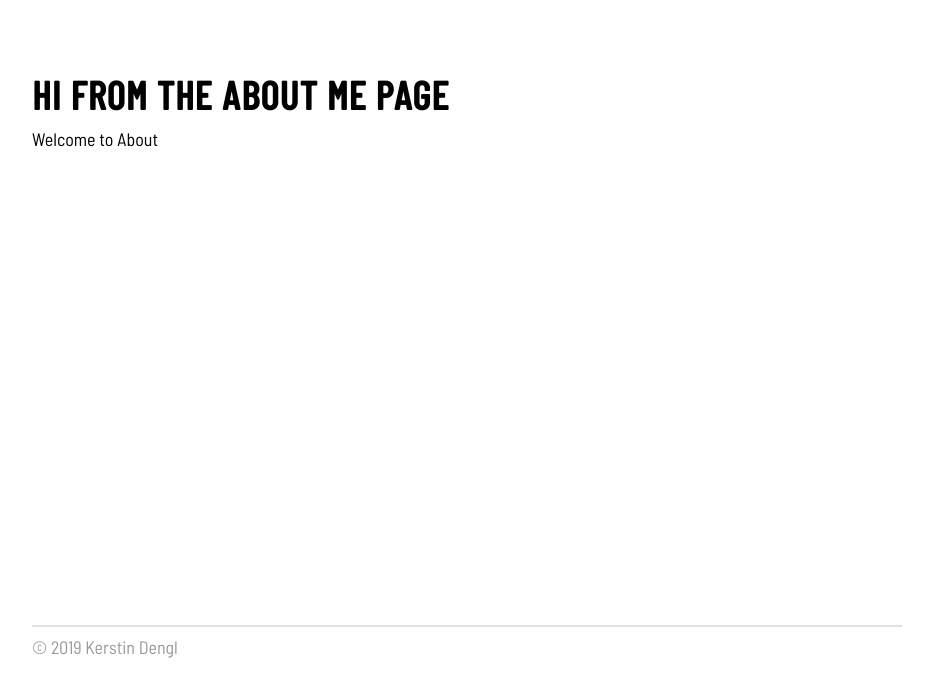
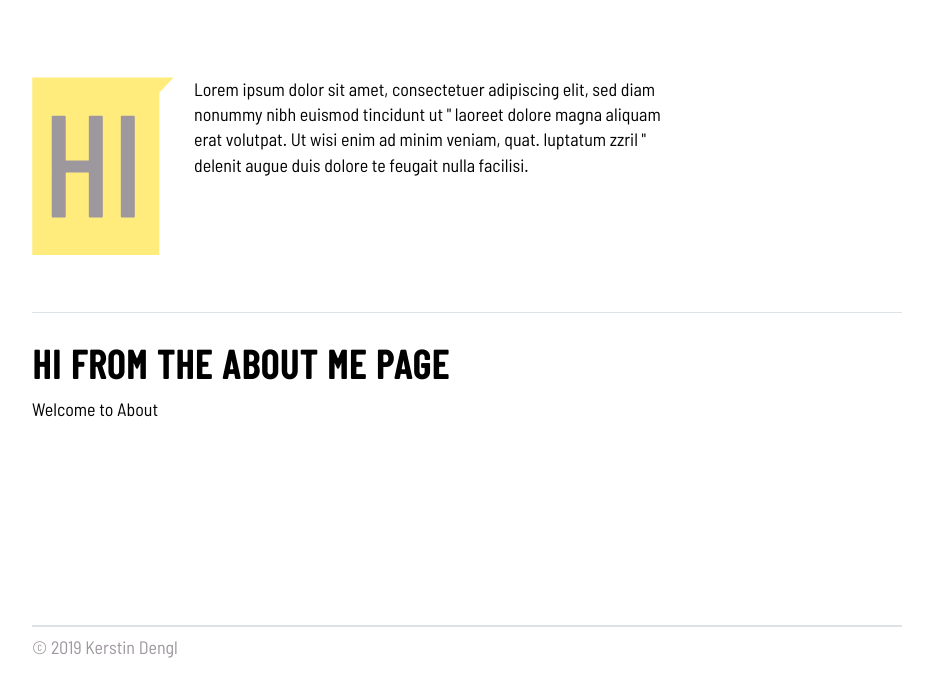
Before and after one commit to nadgerz/moppets-website, a Gatsby site: page /about in a window 1280 px wide. Shown: the part 115-800 px from the top of the page, without its empty margins (173-1106 px from the left). Built offline with nearby package versions, Linux system fonts and the light colour scheme; Gatsby itself is replaced by a stand-in of ours.

Commit message:
importing BannerRegion into About.js

```diff
--- a/src/assets/css/pages/about.scss
+++ b/src/assets/css/pages/about.scss
@@ -2,6 +2,9 @@
 @import "../base/measurements";
 @import "../abstracts/mixins";
 
-h2 {
-  text-align: left;
+.about {
+
+  h2 {
+    text-align: left;
+  }
 }
--- a/src/pages/about.js
+++ b/src/pages/about.js
@@ -3,14 +3,24 @@ import { Link } from "gatsby"
 
 import Layout from "../components/layout"
 import SEO from "../components/seo"
+import BannerRegion from "../components/bannerRegion"
 import "../assets/css/pages/about.scss"
+import { HiBubble } from "../assets/images/branding/svgs"
 
+const aboutData = {
+  img: <HiBubble/>,
+  text: <p>Lorem ipsum dolor sit amet, consectetuer adipiscing elit, sed diam nonummy nibh euismod tincidunt ut
+    "        laoreet dolore magna aliquam erat volutpat. Ut wisi enim ad minim veniam, quat. luptatum zzril
+    "        delenit augue duis dolore te feugait nulla facilisi.
+  </p>,
+}
 
 const About = () => (
   <Layout>
+    <SEO title="About Me"/>
     <div className="about" id="about">
 
-      <SEO title="About Me"/>
+      <BannerRegion data={aboutData}/>
       <h2>Hi from the About Me page</h2>
       <p>Welcome to About</p>
 
```
